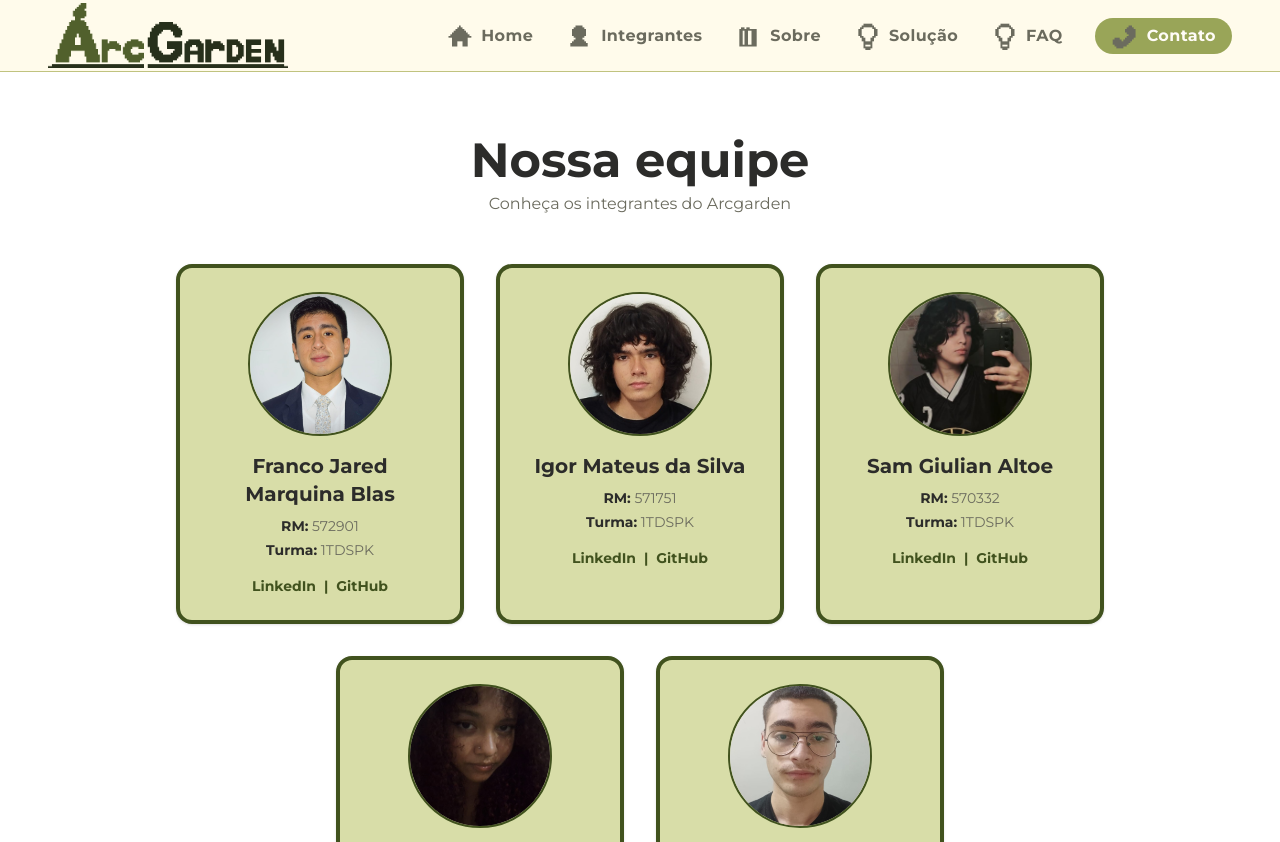
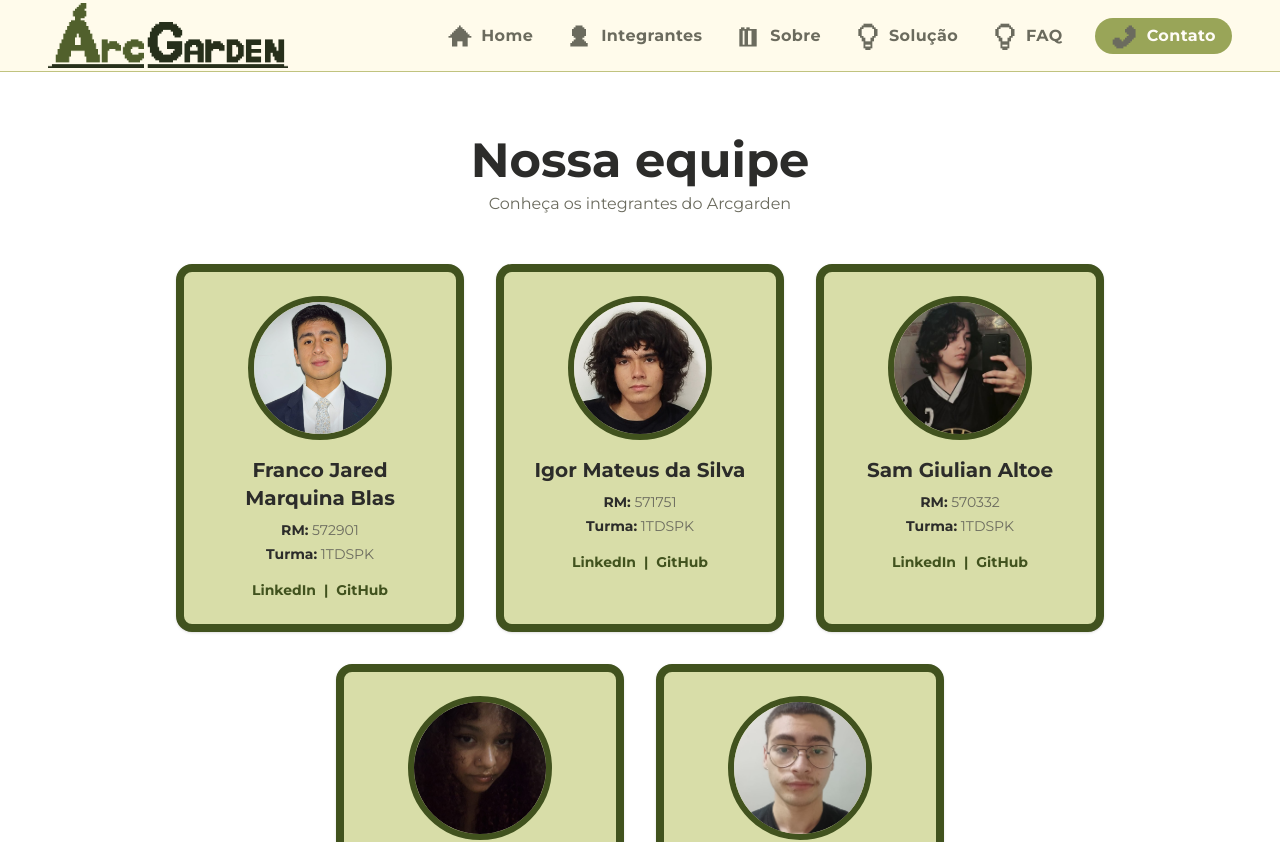
Before and after one commit to HayanoIche/ArcGarden-FrontEnd, a React (Vite) app: page /integrantes in a window 1280 px wide. Shown: the top 842 px of the page. Built offline with nearby package versions, Linux system fonts and the light colour scheme.

Commit message:
update: largura das bordas dos cards dos integrantes

```diff
--- a/src/pages/Integrantes.tsx
+++ b/src/pages/Integrantes.tsx
@@ -56,11 +56,11 @@ export default function Integrantes()
         {integrantes.map((membro) => (
           <div
             key={membro.rm}
-            className="bg-[var(--g1)] border-4 border-[var(--g4)] rounded-2xl p-6 flex flex-col items-center w-full sm:w-72 shadow-sm transition-transform hover:-translate-y-1"
+            className="bg-[var(--g1)] border-[0.5rem] border-[var(--g4)] rounded-2xl p-6 flex flex-col items-center w-full sm:w-72 shadow-sm transition-transform hover:-translate-y-1"
           >
             <img
               src={membro.foto}
-              className="w-36 h-36 rounded-full object-cover border-2 border-[var(--g4)] mb-4"
+              className="w-36 h-36 rounded-full object-cover border-[.4rem] border-[var(--g4)] mb-4"
             />
 
             <h3 className="text-xl font-bold text-[var(--text-bold)] text-center mb-2">
```
